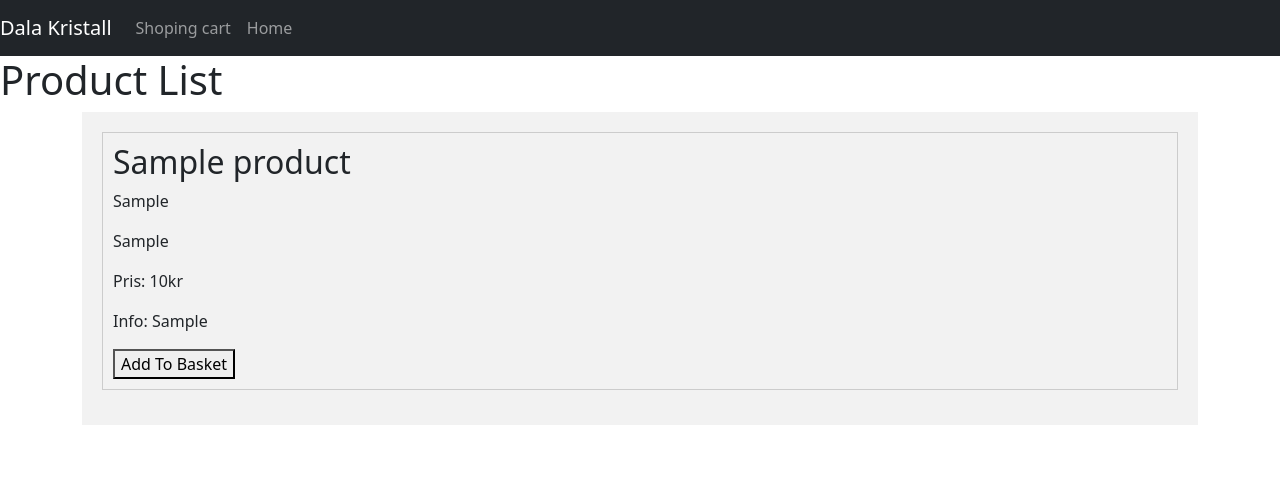
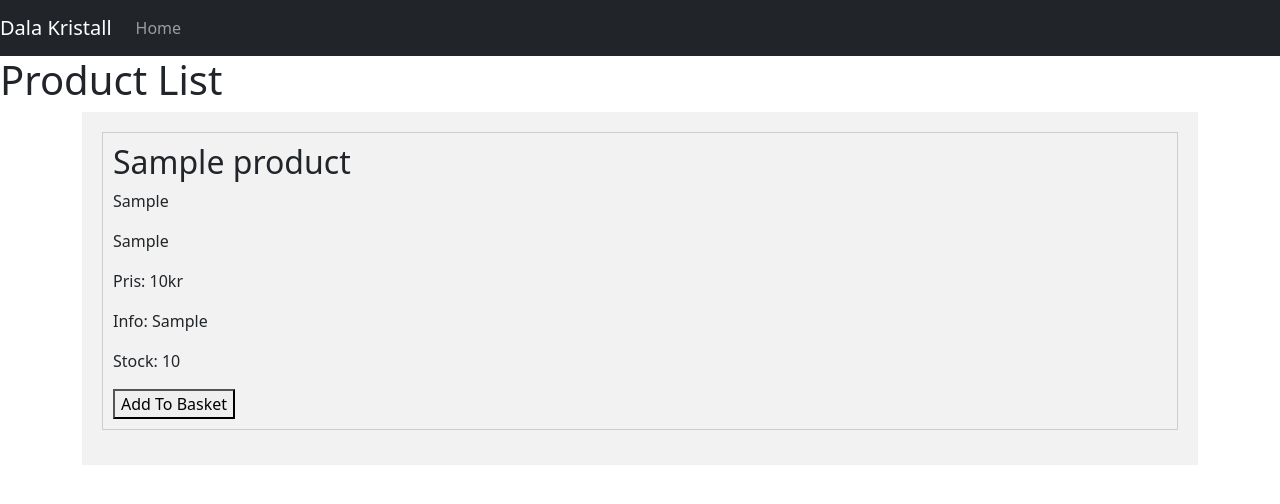
Before and after one commit to RasSved/D0018E-group-14, a Flask app: page /productlist.html/customer in a window 1280 px wide. Shown: the top 504 px of the page. Run offline with Flask 3, Linux system fonts and the light colour scheme; tables that the repository leaves empty or names only in its code hold one stand-in row (values such as "Sample post"); some libraries are stand-ins or nearby versions.

Commit message:
Update productlist.html

```diff
--- a/code/templates/productlist.html
+++ b/code/templates/productlist.html
@@ -6,7 +6,30 @@
 
 {% block body %}
 <h1>Product List</h1>
+{% if role == 'owner' %}
+    <form action="/add_product" method="post">
+        <label for="product_name">Product Name:</label>
+        <input type="text" id="product_name" name="product_name" required>
+
+        <label for="product_info">Product Info:</label>
+        <input type="text" id="product_info" name="product_info" required>
+
+        <label for="product_spec1">Product spec1:</label>
+        <input type="text" id="product_spec1" name="product_spec1" required>
+
+        <label for="product_spec2">Product Spec2:</label>
+        <input type="text" id="product_spec2" name="product_spec2" required>
+
+        <label for="product_price">Product Price:</label>
+        <input type="number" id="product_price" name="product_price" required>
+
+        <label for="product_stock">Stock:</label>
+        <input type="number" id="product_stock" name="product_stock" required>
+        <button type="submit">Add Product</button>
+    </form>
+{% endif %}
 {% for product in products %}
+{% if role == 'customer' %}
 <div class="container">
     <div class="products">
         <div class="product-box">
@@ -15,27 +38,81 @@
             <p>{{ product.spec2 }}</p>
             <p>Pris: {{ product.price }}kr</p>
             <p>Info: {{ product.product_info }}</p>
+            <p>Stock: {{ product.stock }}</p>
             <form name = "productadd" method = "POST" action="{{ url_for('enterbasket')}}">
                 <button type = "submit" name = "productID" value = "{{ product.product_id }}"> Add To Basket </button>
             </form>
         </div>
     </div>
 </div>
+{% endif %}
+{% if role == 'owner' %}
+<div class="container">
+    <div class="products">
+        <div class="product-box">
+            <h2>{{ product.name }}</h2>
+            <p>{{ product.spec1 }}</p>
+            <p>{{ product.spec2 }}</p>
+            <p>Pris: {{ product.price }}kr</p>
+            <p>Info: {{ product.product_info }}</p>
+            <p>Stock: {{ product.stock }}</p>
+        </div>
+    </div>
+</div>
+<form action="{{url_for('editproduct', id = product.product_id)}}" method="post">
+    <label for="product_name">Product Name:</label>
+    <input type="text" id="product_name" name="product_name" required>
+
+    <label for="product_info">Product Info:</label>
+    <input type="text" id="product_info" name="product_info" required>
+
+    <label for="product_spec1">Product spec1:</label>
+    <input type="text" id="product_spec1" name="product_spec1" required>
+
+    <label for="product_spec2">Product Spec2:</label>
+    <input type="text" id="product_spec2" name="product_spec2" required>
+
+    <label for="product_price">Product Price:</label>
+    <input type="number" id="product_price" name="product_price" required>
+
+    <label for="product_stock">Stock:</label>
+    <input type="number" id="product_stock" name="product_stock" required>
+    <button type="submit">Edit Product</button>
+</form>
+{% endif %}
+{% if role == 'admin' %}
+<div class="container">
+    <div class="products">
+        <div class="product-box">
+            <h2>{{ product.name }}</h2>
+            <p>{{ product.spec1 }}</p>
+            <p>{{ product.spec2 }}</p>
+            <p>Pris: {{ product.price }}kr</p>
+            <p>Info: {{ product.product_info }}</p>
+            <p>Stock: {{ product.stock }}</p>
+        </div>
+    </div>
+</div>
+{% endif %}
+{% if role == 'default' %}
+<div class="container">
+    <div class="products">
+        <div class="product-box">
+            <h2>{{ product.name }}</h2>
+            <p>{{ product.spec1 }}</p>
+            <p>{{ product.spec2 }}</p>
+            <p>Pris: {{ product.price }}kr</p>
+            <p>Info: {{ product.product_info }}</p>
+            <p>Stock: {{ product.stock }}</p>
+        </div>
+    </div>
+</div>
+{% endif %}
 {% endfor %}
-<!--
-    <form action="/add_product" method="post">
-        <label for="product_name">Product Name:</label>
-        <input type="text" id="product_name" name="product_name" required>
-        <button type="submit">Add Product</button>
-    </form>
--->
 {% endblock %}
 
 {% block navbuttons %}
 <li class="nav-item">
-    <a class="nav-link" href="basket.html">Shoping cart</a>
-</li>
-<li class="nav-item">
     <a class="nav-link" href="/">Home</a>
 </li>
 {% endblock %}
```
